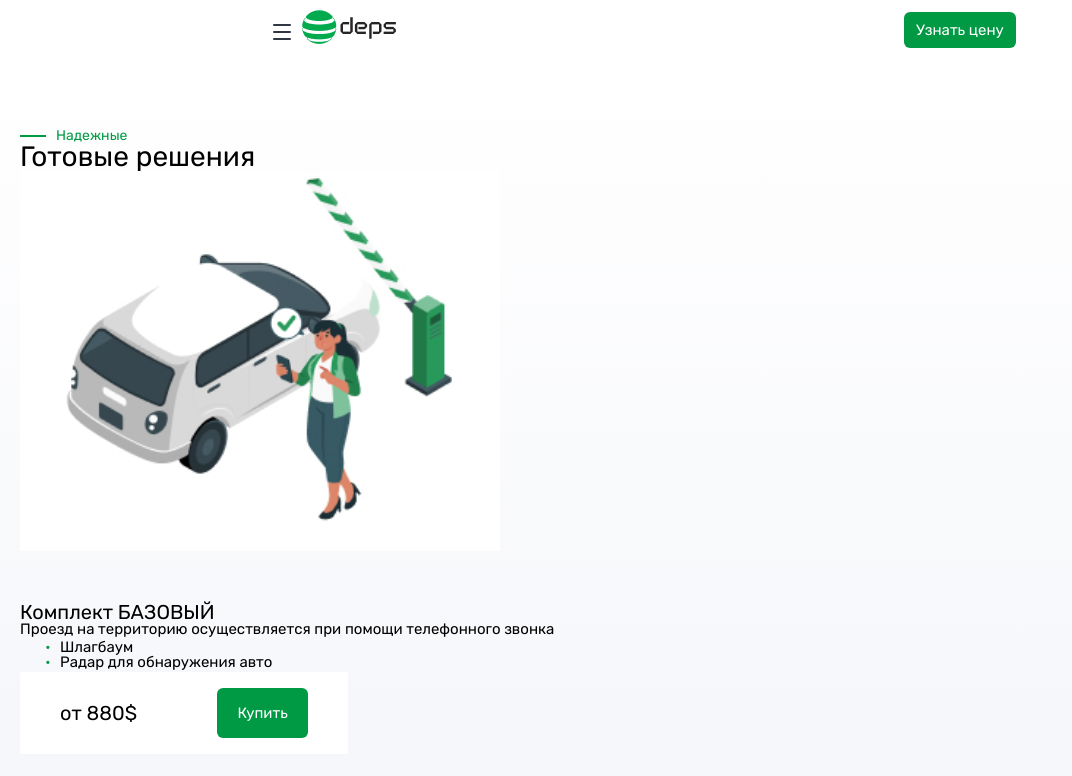
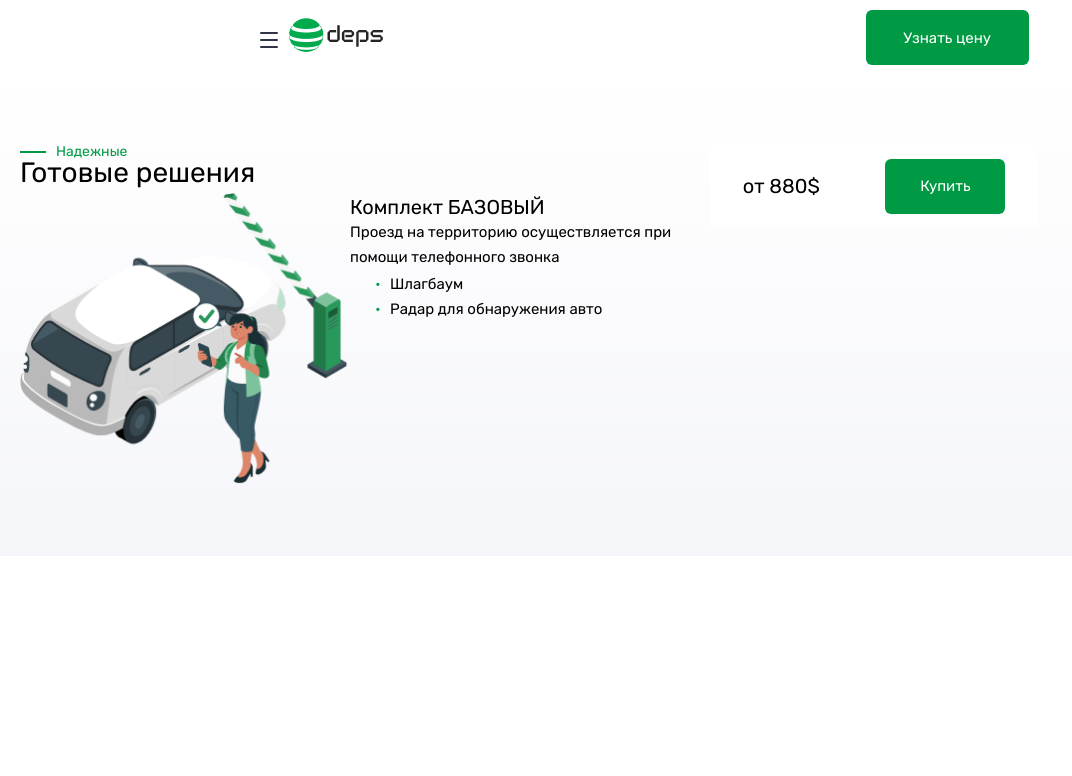
Before and after one commit to Teameight186/Rubezh_Control_2, a plain HTML site: page index.html in a window 1280 px wide. Shown: the whole page, without its empty margins (0-1072 px from the left). Drawn offline with Linux system fonts and the light colour scheme.

Commit message:
3 commit

```diff
--- a/index.html
+++ b/index.html
@@ -24,9 +24,10 @@
                     <img src="img/Line 5.svg" alt="">
                     <p class="green_text">Надежные</p>
                 </div>
-
-                <h2>Готовые решения</h2>
-                <img src="img/Group 13.jpg" class="car" alt="">
+                <div class="car_rectangle">
+                    <h2>Готовые решения</h2>
+                    <img src="img/3.png" class="car" alt="">
+                </div>
             </div>
 
             <div class="block_2">
@@ -36,12 +37,12 @@
                     <li>Шлагбаум</li>
                     <li>Радар для обнаружения авто</li>
                 </ul>
+            </div>
+            <div class="botm_div">
+                 <p>от 880$</p>
+                 <button class="buy_button">Купить</button>
+            </div>
 
-                <div class="botm_div">
-                    <p>от 880$</p>
-                    <button class="buy_button">Купить</button>
-                </div>
-            </div>
         </section>
     </main>
 </body>
--- a/style.css
+++ b/style.css
@@ -14,6 +14,8 @@ button{
 section{
     padding-top: 50px;
     padding-bottom: 50px;
+    display: flex;
+    flex-wrap: wrap;
 }
 
 
@@ -80,6 +82,11 @@ ul {
 
 .block_2{
     margin-top: 50px;
+    display: flex;
+    flex-direction: column;
+    max-width: 360px;
+    line-height: 2.5rem;
+
 }
 
 .price{
@@ -125,3 +132,14 @@ ul {
     font-weight: 500;
     font-size: 2rem;
 }
+
+@media (min-width: 1024px){
+    .price{
+        width: 163px;
+        height: 55px;
+    }
+    .buy_button{
+        width: 120px;
+        height: 55px;
+    }
+}
```
Also changed, not shown: img/3.png (added).
